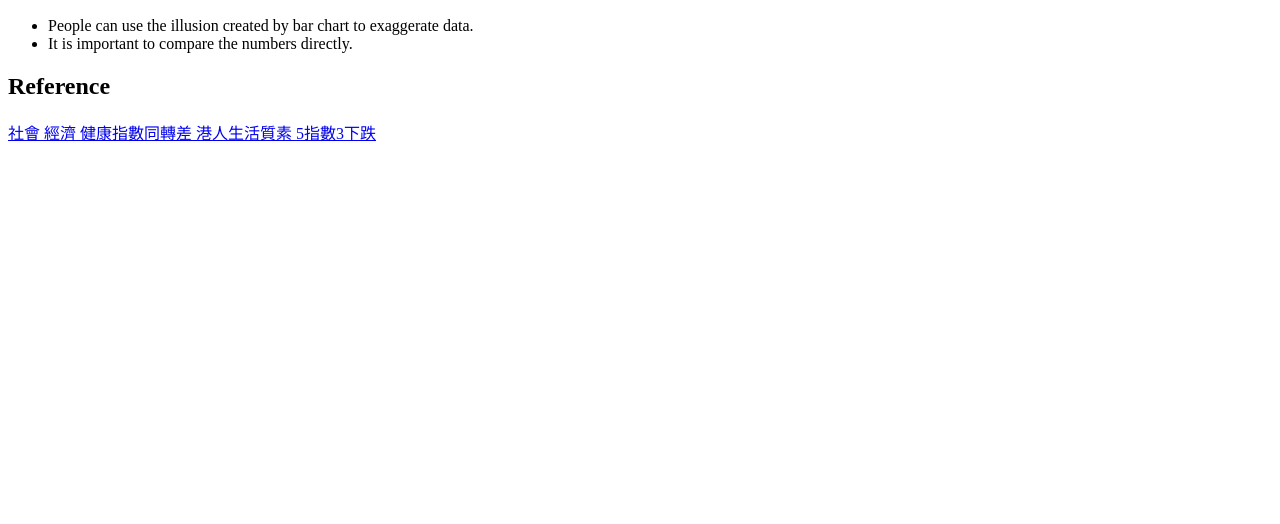
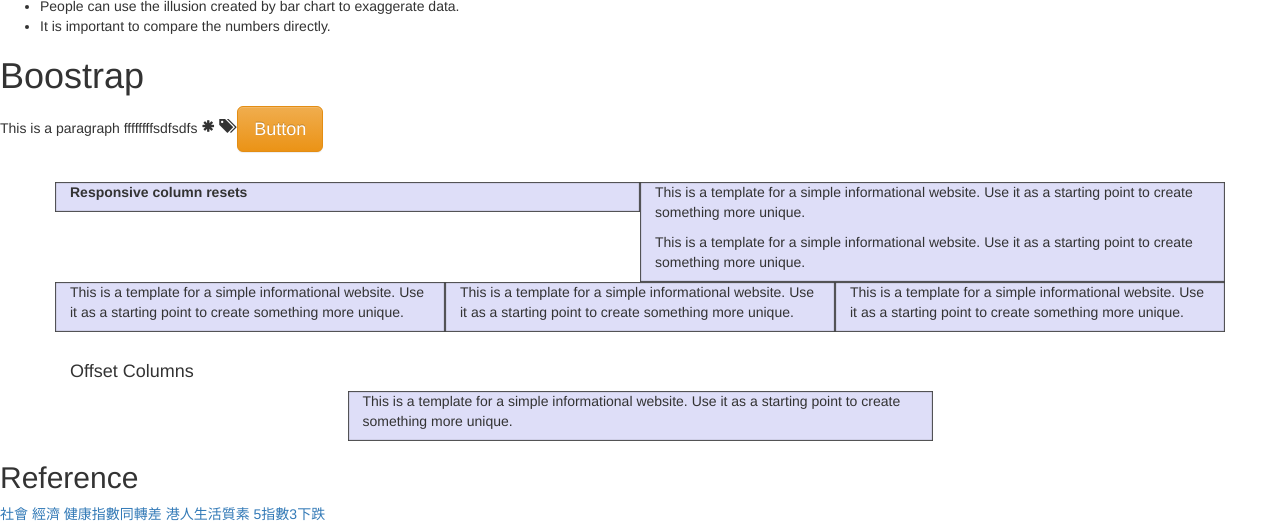
Before and after one commit to YeeManLee/homework2, a plain HTML site: page index.html in a window 1280 px wide. Shown: the part 684-1208 px from the top of the page. Before the commit the page ends 836 px from the top, so only its background shows below. Drawn offline with nearby package versions, Linux system fonts and the light colour scheme.

Commit message:
Update index.html

```diff
--- a/index.html
+++ b/index.html
@@ -7,15 +7,90 @@
 
  <p>This bar chart is not created on an accurate scale. For example, when the number is not integer, the last coin would become an incomplete one. However, how do the reporter to decide the ratio of the coin?</p>
 
-
-
  <h2> Observation </h2>
   <ul>
    <li> People can use the illusion created by bar chart to exaggerate data. </li>
    <li> It is important to compare the numbers directly. </li>
   </ul>
 
+    <head>
+        <!-- Latest compiled and minified CSS -->
+<link rel="stylesheet" href="https://maxcdn.bootstrapcdn.com/bootstrap/3.3.7/css/bootstrap.min.css" integrity="sha384-BVYiiSIFeK1dGmJRAkycuHAHRg32OmUcww7on3RYdg4Va+PmSTsz/K68vbdEjh4u" crossorigin="anonymous">
 
+<!-- Optional theme -->
+<link rel="stylesheet" href="https://maxcdn.bootstrapcdn.com/bootstrap/3.3.7/css/bootstrap-theme.min.css" integrity="sha384-rHyoN1iRsVXV4nD0JutlnGaslCJuC7uwjduW9SVrLvRYooPp2bWYgmgJQIXwl/Sp" crossorigin="anonymous">
+
+<!-- Latest compiled and minified JavaScript -->
+<script src="https://maxcdn.bootstrapcdn.com/bootstrap/3.3.7/js/bootstrap.min.js" integrity="sha384-Tc5IQib027qvyjSMfHjOMaLkfuWVxZxUPnCJA7l2mCWNIpG9mGCD8wGNIcPD7Txa" crossorigin="anonymous"></script>
+    </head>
+
+    <body>
+    <h1>Boostrap</h1>
+    <p>
+        This is a paragraph ffffffffsdfsdfs
+        <i class="glyphicon glyphicon-asterisk"></i>
+        <i class="glyphicon glyphicon-tags"></i>
+        <button class="btn btn-warning btn-lg">Button</button>
+    </p>
+
+    <br>
+
+    <div class = "container">
+         <div class = "row" >
+
+            <div class = "col-md-6 col-sm-3" style = "background-color: #dedef8;
+               box-shadow: inset 1px -1px 1px #444, inset -1px 1px 1px #444;">
+
+               <p><b>Responsive column resets</b></p>
+            </div>
+
+            <div class = "col-md-6 col-sm-3" style = "background-color: #dedef8;
+               box-shadow: inset 1px -1px 1px #444, inset -1px 1px 1px #444;">
+
+               <p>This is a template for a simple informational website. Use it as a starting point to create something more unique.</p>
+
+               <p>This is a template for a simple informational website. Use it as a starting point to create something more unique.</p>
+            </div>
+
+            <div class = "clearfix visible-xs"></div>
+
+            <div class = "col-md-4 col-sm-3" style = "background-color: #dedef8;
+               box-shadow: inset 1px -1px 1px #444, inset -1px 1px 1px #444;">
+
+               <p>This is a template for a simple informational website. Use it as a starting point to create something more unique.</p>
+            </div>
+
+            <div class = "col-md-4 col-sm-3" style = "background-color: #dedef8;
+               box-shadow: inset 1px -1px 1px #444, inset -1px 1px 1px #444;">
+
+               <p>This is a template for a simple informational website. Use it as a starting point to create something more unique.</p>
+            </div>
+
+            <div class = "col-md-4 col-sm-3" style = "background-color: #dedef8;
+               box-shadow: inset 1px -1px 1px #444, inset -1px 1px 1px #444;">
+
+               <p>This is a template for a simple informational website. Use it as a starting point to create something more unique.</p>
+            </div>
+         </div>
+      </div>
+
+      <br>
+
+      <div class = "container">
+
+         <h4>Offset Columns</h4>
+
+         <div class = "row" >
+            <div class = "col-xs-6 col-md-offset-3" style = "background-color: #dedef8;
+               box-shadow: inset 1px -1px 1px #444, inset -1px 1px 1px #444;">
+
+               <p>This is a template for a simple informational website. Use it as a starting point to create something more unique.</p>
+            </div>
+
+         </div>
+
+      </div>
+    </body>
 
 <h2> Reference </h2>
 <a href="http://news.mingpao.com/pns/dailynews/web_tc/article/20151017/s00001/1445017877518"> 社會 經濟 健康指數同轉差 港人生活質素 5指數3下跌 </a>
```
